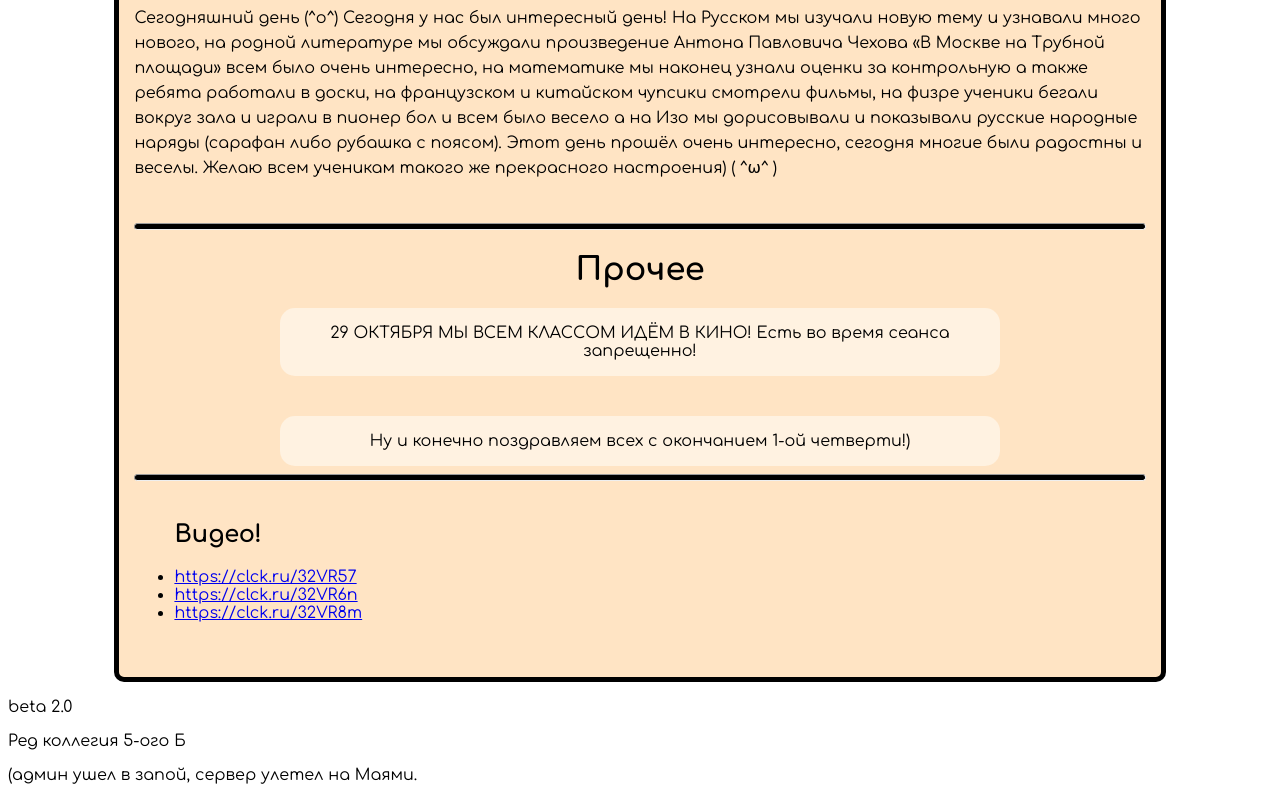
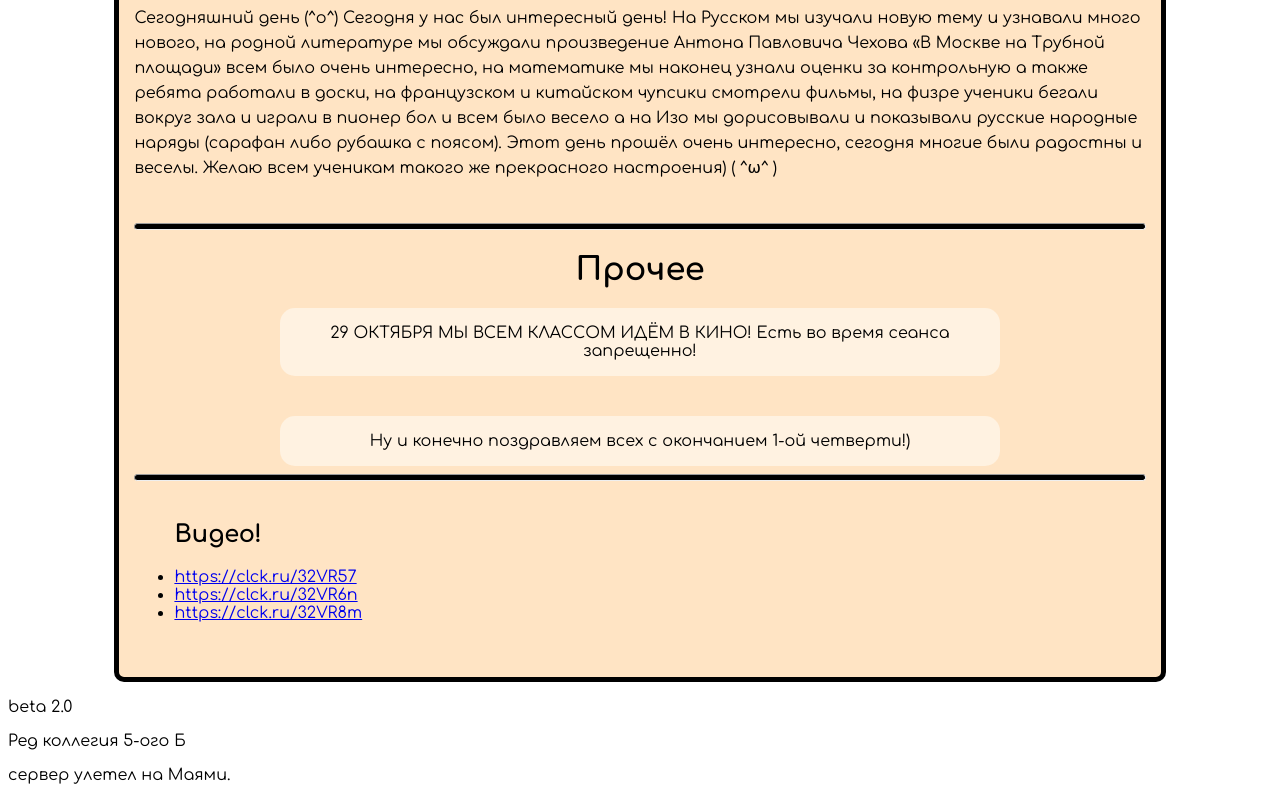
Before and after one commit to school39-5b/news_paper, a plain HTML site: page index.html in a window 1280 px wide. Shown: the part 559-1359 px from the top of the page. Drawn offline with Linux system fonts and the light colour scheme.

Commit message:
Update index.html

```diff
--- a/index.html
+++ b/index.html
@@ -91,7 +91,7 @@
     <div class="footer">
         <p>beta 2.0</p>
         <p>Ред коллегия 5-ого Б</p>
-        <p>(админ ушел в запой, сервер улетел на Маями.</p>
+        <p>сервер улетел на Маями.</p>
     </div>
 </body>
 
```
